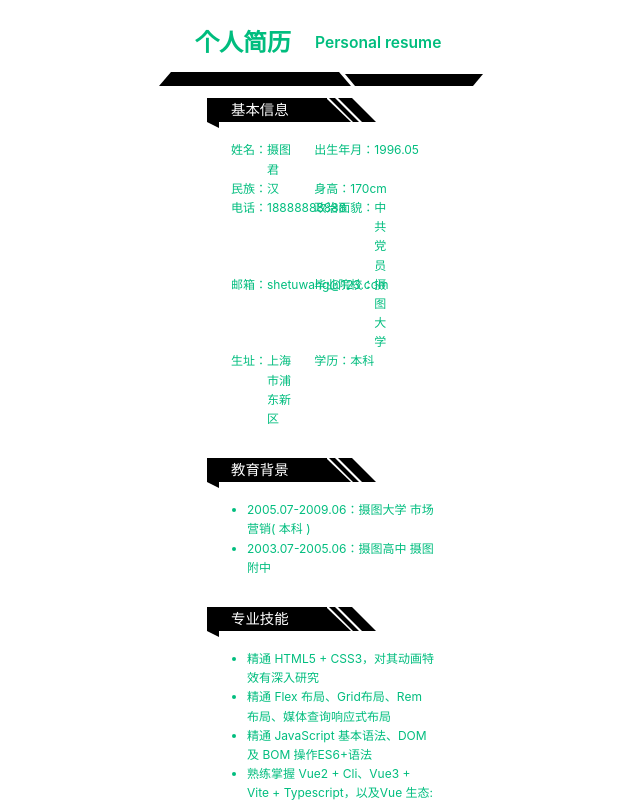
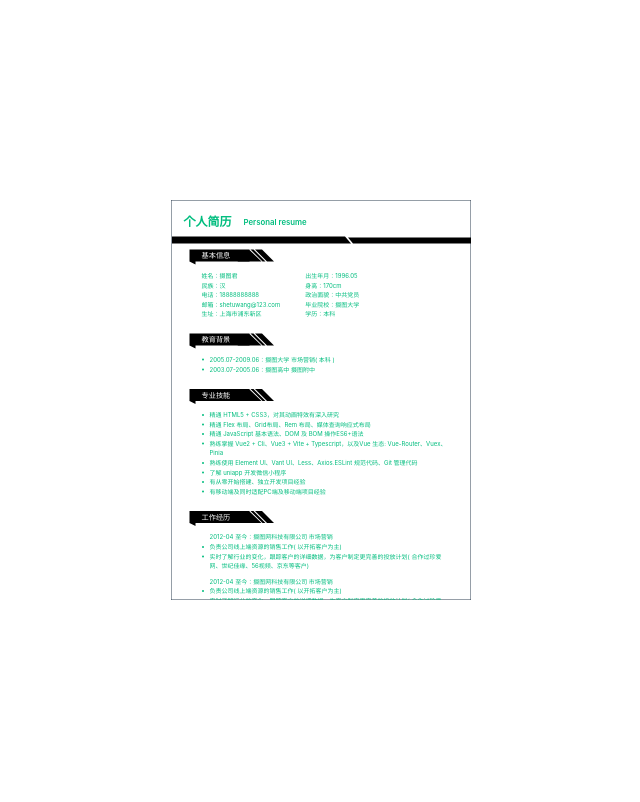
Before and after one commit to xiaodel/PersonalResume, a Vue app: page / in a window 1280 px wide. Shown: the top 802 px of the page, without its empty margins (319-959 px from the left). Built offline with nearby package versions, Linux system fonts and the light colour scheme.

Commit message:
首页样式优化

```diff
--- a/src/views/HomeView.vue
+++ b/src/views/HomeView.vue
@@ -1,26 +1,35 @@
 <script setup>
 import templates from "@/components/template/index";
 import data from "@/data/data.json";
-import {reactive} from "vue";
 
-const width = 500;
-const styleObject = reactive({width: width + 'px', height: (297 / 210 * width) + 'px'});
 </script>
 
 <template>
   <nav class="nav">
     <div class="item" v-for="(value,key) in templates" :key="key">
-      <RouterLink :to="`/details/${key}`" :style="styleObject">
+      <RouterLink :to="`/details/${key}`" class="link">
         <component :is="value" :data="data"></component>
       </RouterLink>
     </div>
   </nav>
 </template>
 
-<style>
+<style lang="scss">
 
-.nav .item {
-  width: 300px;
+.nav {
+  .item {
+    width: 600px;
+    height: 800px;
+    overflow-y: auto;
+    border: 1px solid #2c3e50;
+    transform: scale(0.5);
+
+    &::-webkit-scrollbar {
+      width: 8px;
+      height: 10px;
+    }
+
+  }
 }
 
 /*@media (min-width: 1024px) {*/
```
